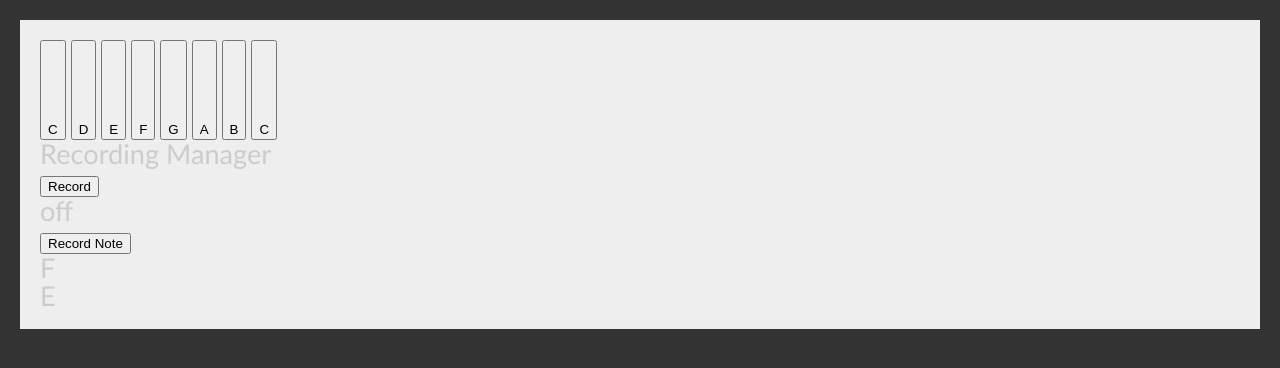
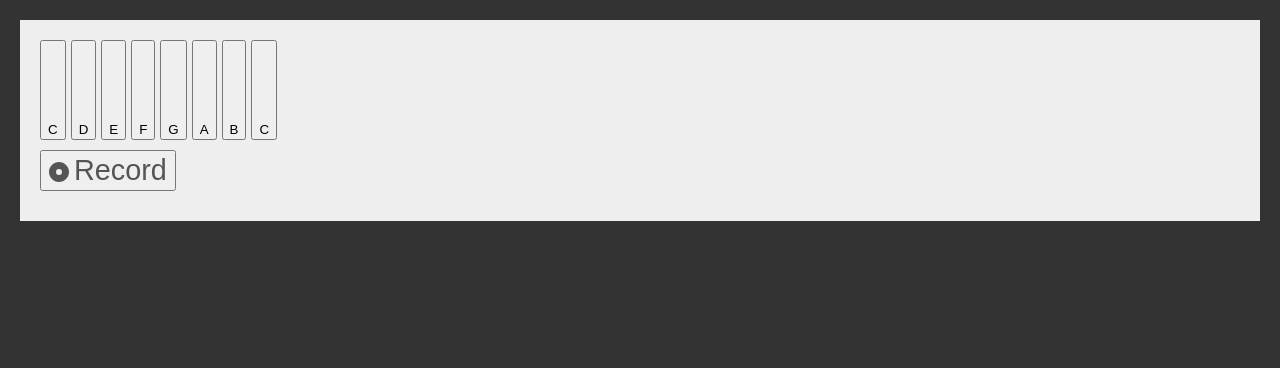
Before and after one commit to edwardtanguay/test-react-class-component, a React (Create React App) app: page / in a window 1280 px wide. Shown: the top 368 px of the page. Built offline with nearby package versions, Linux system fonts and the light colour scheme.

Commit message:
recording button

```diff
--- a/package.json
+++ b/package.json
@@ -5,6 +5,7 @@
   "dependencies": {
     "react": "^17.0.2",
     "react-dom": "^17.0.2",
+    "react-icons": "^4.3.1",
     "react-scripts": "5.0.0",
     "sass": "^1.49.0"
   },
--- a/src/App.css
+++ b/src/App.css
@@ -6,7 +6,7 @@ body {
 
 .App {
   padding: 20px;
-  font-family: 'Gill Sans', 'Gill Sans MT', Calibri, 'Trebuchet MS', sans-serif;
+  font-family: "Gill Sans", "Gill Sans MT", Calibri, "Trebuchet MS", sans-serif;
 }
 
 .App .component_piano {
@@ -21,11 +21,36 @@ body {
 .App .component_piano button.whiteKey {
   height: 100px;
   margin: 0 5px 0 0;
-  display: -webkit-inline-box;
-  display: -ms-inline-flexbox;
   display: inline-flex;
-  -webkit-box-align: end;
-      -ms-flex-align: end;
-          align-items: flex-end;
+  align-items: flex-end;
 }
-/*# sourceMappingURL=App.css.map */
+
+.App .component_piano button.recordButton {
+  display: flex;
+  color: #555;
+  padding: 2px 7px 2px 5px;
+  margin: 10px 0 0 0;
+}
+
+.App .component_piano button.recordButton .icon {
+  font-size: 1.5rem;
+  display: inline-block;
+  margin: 6px 3px 0 0;
+}
+
+.App .component_piano button.recordButton span {
+  font-size: 1.8rem;
+  display: inline-flex;
+}
+
+.App .component_piano button.recording {
+  background: #333;
+  color: tomato;
+  border-radius: 5px;
+  border: 1px solid black;
+}
+
+.App .component_piano .recordedNotes {
+  margin: 10px 0 0 0;
+  color: black;
+}
--- a/src/App.min.css
+++ b/src/App.min.css
@@ -1 +1 @@
-body{background:#333;color:#ccc;font-size:1.7rem}.App{padding:20px;font-family:'Gill Sans', 'Gill Sans MT', Calibri, 'Trebuchet MS', sans-serif}.App .component_piano{background:#eee;padding:20px}.App .component_piano h2{margin:0 0 10px 0}.App .component_piano button.whiteKey{height:100px;margin:0 5px 0 0;display:inline-flex;align-items:flex-end}
+body{background:#333;color:#ccc;font-size:1.7rem}.App{padding:20px;font-family:"Gill Sans", "Gill Sans MT", Calibri, "Trebuchet MS", sans-serif}.App .component_piano{background:#eee;padding:20px}.App .component_piano h2{margin:0 0 10px 0}.App .component_piano button.whiteKey{height:100px;margin:0 5px 0 0;display:inline-flex;align-items:flex-end}.App .component_piano button.recordButton{display:flex;color:#555;padding:2px 7px 2px 5px;margin:10px 0 0 0}.App .component_piano button.recordButton .icon{font-size:1.5rem;display:inline-block;margin:6px 3px 0 0}.App .component_piano button.recordButton span{font-size:1.8rem;display:inline-flex}.App .component_piano button.recording{background:#333;color:tomato;border-radius:5px;border:1px solid black}.App .component_piano .recordedNotes{margin:10px 0 0 0;color:black}
--- a/src/App.scss
+++ b/src/App.scss
@@ -5,7 +5,7 @@ body {
 }
 .App {
 	padding: 20px;
-	font-family: 'Gill Sans', 'Gill Sans MT', Calibri, 'Trebuchet MS', sans-serif;
+	font-family: "Gill Sans", "Gill Sans MT", Calibri, "Trebuchet MS", sans-serif;
 
 	.component_piano {
 		h2 {
@@ -20,5 +20,32 @@ body {
 			display: inline-flex;
 			align-items: flex-end;
 		}
+		button.recordButton {
+			display: flex;
+			color: #555;
+			padding: 2px 7px 2px 5px;
+			margin: 10px 0 0 0;
+			.icon {
+				font-size: 1.5rem;
+				display: inline-block;
+				margin: 6px 3px 0 0;
+			}
+			span {
+				font-size: 1.8rem;
+				display: inline-flex;
+			}
+		}
+
+		button.recording {
+			background: #333;
+			color: tomato;
+			border-radius: 5px;
+			border: 1px solid black;
+		}
+
+		.recordedNotes {
+			margin: 10px 0 0 0;
+			color: black;
+		}
 	}
 }
--- a/src/components/RecordingManager.js
+++ b/src/components/RecordingManager.js
@@ -1,8 +1,9 @@
 import { useState } from 'react';
+import { RiRecordCircleFill } from 'react-icons/ri';
 
 export const RecordingManager = ({ audioManager }) => {
 	const [isRecording, setIsRecording] = useState(false);
-	const [recordingArray, setRecordingArray] = useState(['F', 'E']);
+	const [recordingArray, setRecordingArray] = useState([]);
 
 	const handleRecordButton = () => {
 		setIsRecording(!isRecording);
@@ -19,15 +20,10 @@ export const RecordingManager = ({ audioManager }) => {
 
 	return (
 		<>
-			<div>Recording Manager</div>
-			<button onClick={handleRecordButton}>Record</button>
-			<div>{isRecording ? 'recording' : 'off'}</div>
-			<div><button onClick={() => recordNote('C#')}>Record Note</button></div>
-			{recordingArray.map((note, i) => {
-				return (
-					<div key={i}>{note}</div>
-				)
-			})}
+			<button className={`recordButton${isRecording ? ' recording' : ''}`} onClick={handleRecordButton}><RiRecordCircleFill className="icon" /><span>Record</span></button>
+			<div className="recordedNotes">
+				{recordingArray.map((note) => note).join(', ')}
+			</div>
 		</>
 	)
 }
```
Also changed, not shown: 1 other file (tests, documents, lock files or other folders).
